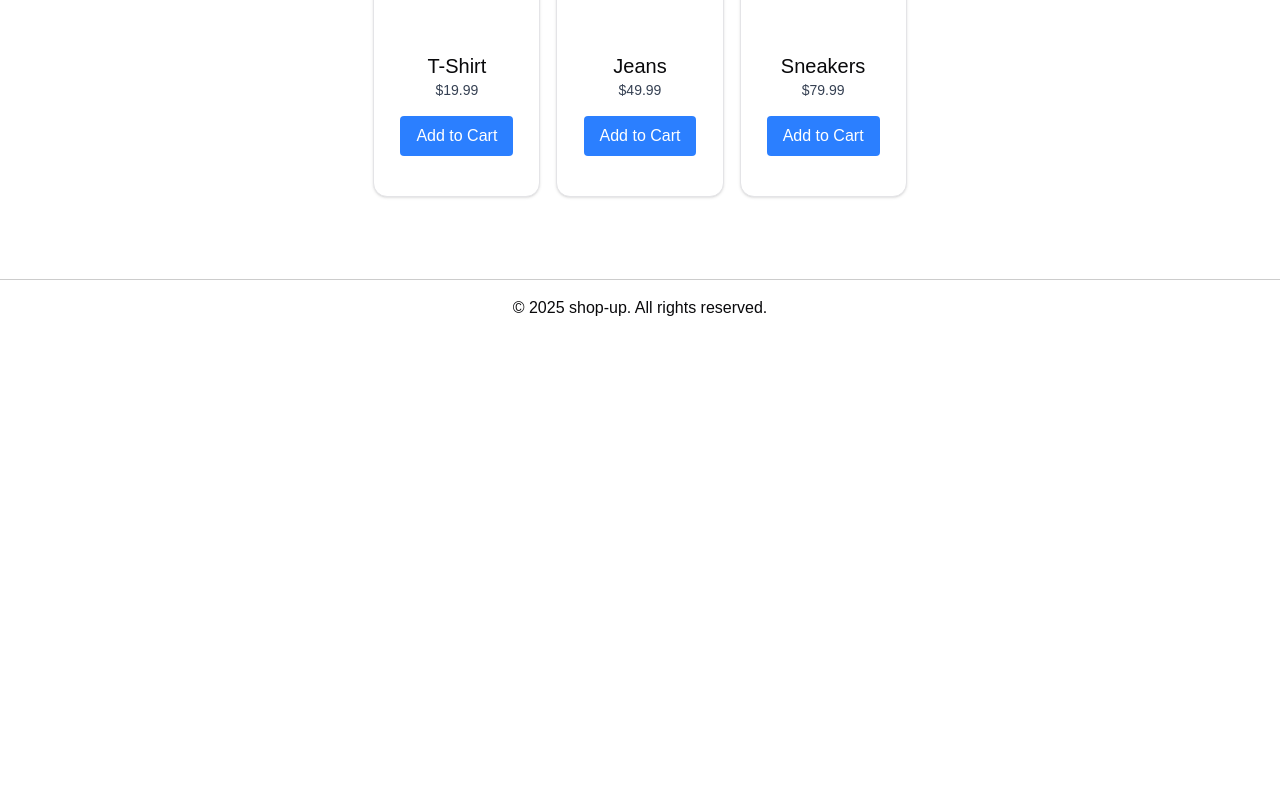
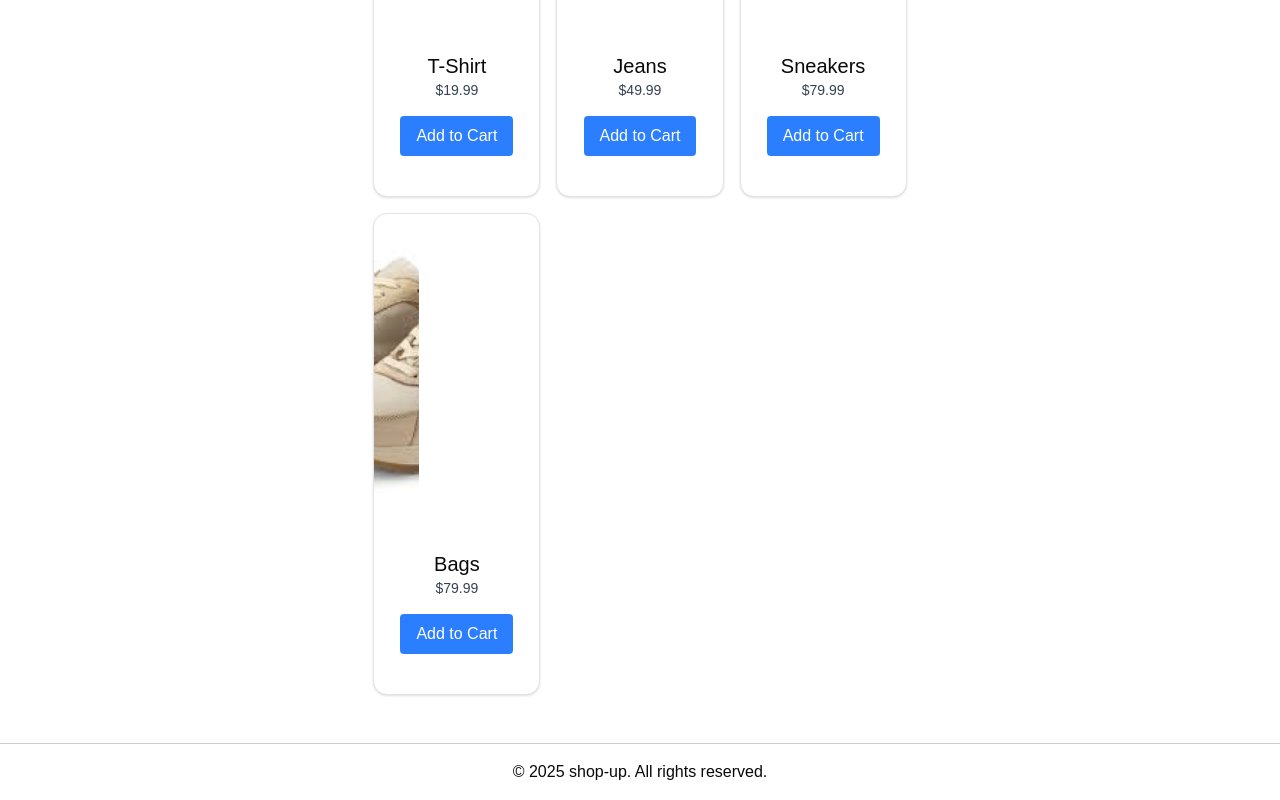
Before and after one commit to nuviojs/nuviojs-template-1, a Next.js app: page / in a window 1280 px wide. Shown: the part 521-1321 px from the top of the page. Before the commit the page ends 857 px from the top, so only its background shows below. Built offline with nearby package versions, Linux system fonts and the light colour scheme.

Commit message:
added bags section

```diff
--- a/app/page.tsx
+++ b/app/page.tsx
@@ -12,6 +12,7 @@ export default function Home() {
     { id: 1, name: 'T-Shirt', price: 19.99, image: '/t-shirt.jpg' },
     { id: 2, name: 'Jeans', price: 49.99, image: '/jeans.jpg' },
     { id: 3, name: 'Sneakers', price: 79.99, image: '/sneakers.jpg' },
+    { id: 4, name: 'Bags', price: 79.99, image: '/sneakers.jpg' },
   ];
 
   return (
```
